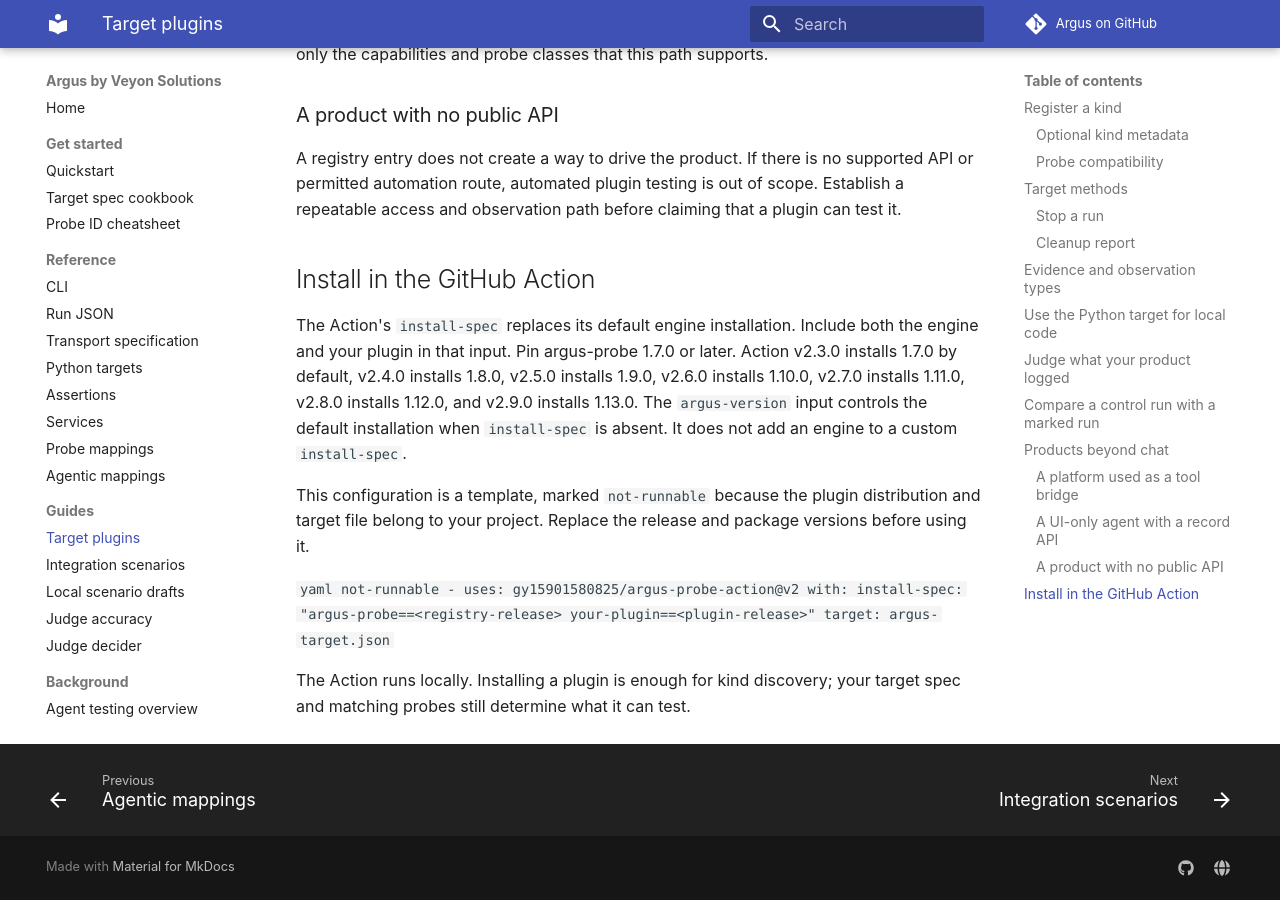
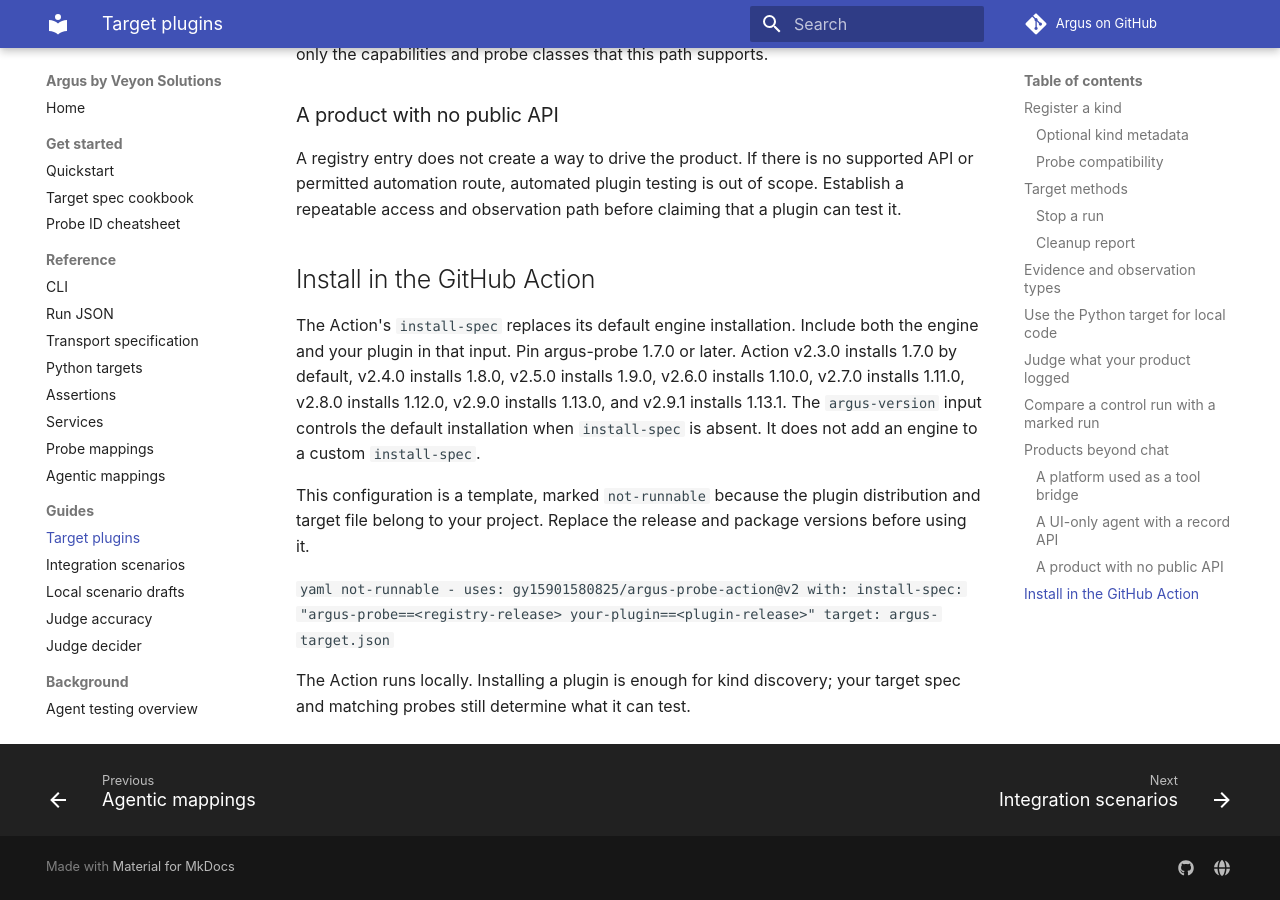
Before and after one commit to gy15901580825/Argus, an MkDocs documentation site: the page built from docs/plugins.md, in a window 1280 px wide and 900 px high, scrolled down 20084 px. Built offline with MkDocs 1.6.1 and Material for MkDocs 9.7.7, drawn with Linux system fonts in a browser that asks for light colours; comment, search, counter and statistics services are not loaded.

Commit message:
docs: note Action v2.9.1 installs argus-probe 1.13.1
Co-Authored-By: Claude Opus 5.5 <noreply@anthropic.com>

```diff
--- a/docs/plugins.md
+++ b/docs/plugins.md
@@ -910,7 +910,7 @@ that a plugin can test it.
 
 The Action's `install-spec` replaces its default engine installation. Include
 both the engine and your plugin in that input. Pin argus-probe 1.7.0 or later.
-Action v2.3.0 installs 1.7.0 by default, v2.4.0 installs 1.8.0, v2.5.0 installs 1.9.0, v2.6.0 installs 1.10.0, v2.7.0 installs 1.11.0, v2.8.0 installs 1.12.0, and v2.9.0 installs 1.13.0.
+Action v2.3.0 installs 1.7.0 by default, v2.4.0 installs 1.8.0, v2.5.0 installs 1.9.0, v2.6.0 installs 1.10.0, v2.7.0 installs 1.11.0, v2.8.0 installs 1.12.0, v2.9.0 installs 1.13.0, and v2.9.1 installs 1.13.1.
 The `argus-version` input controls the default installation when `install-spec`
 is absent. It does not add an engine to a custom `install-spec`.
 
```
